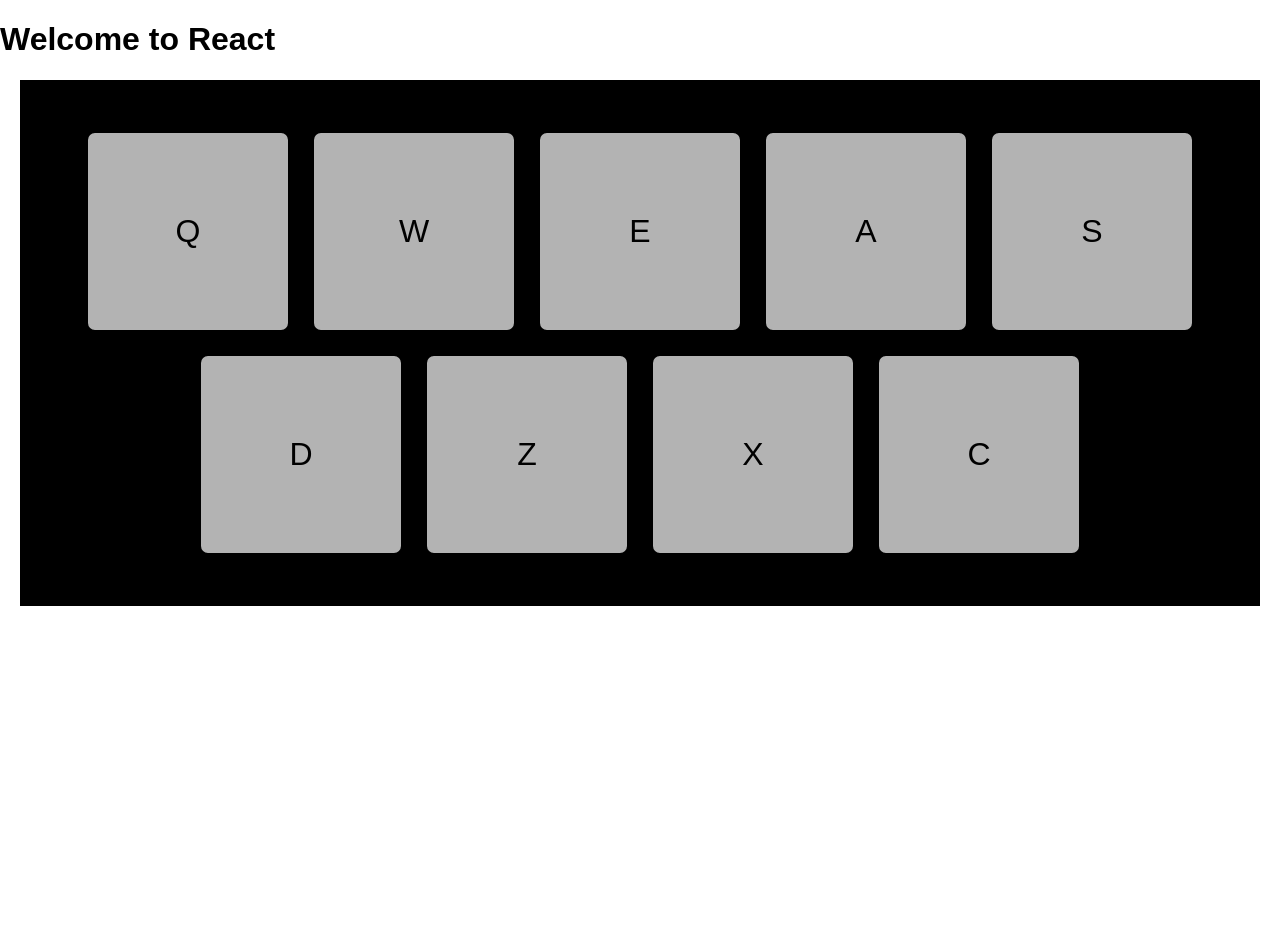
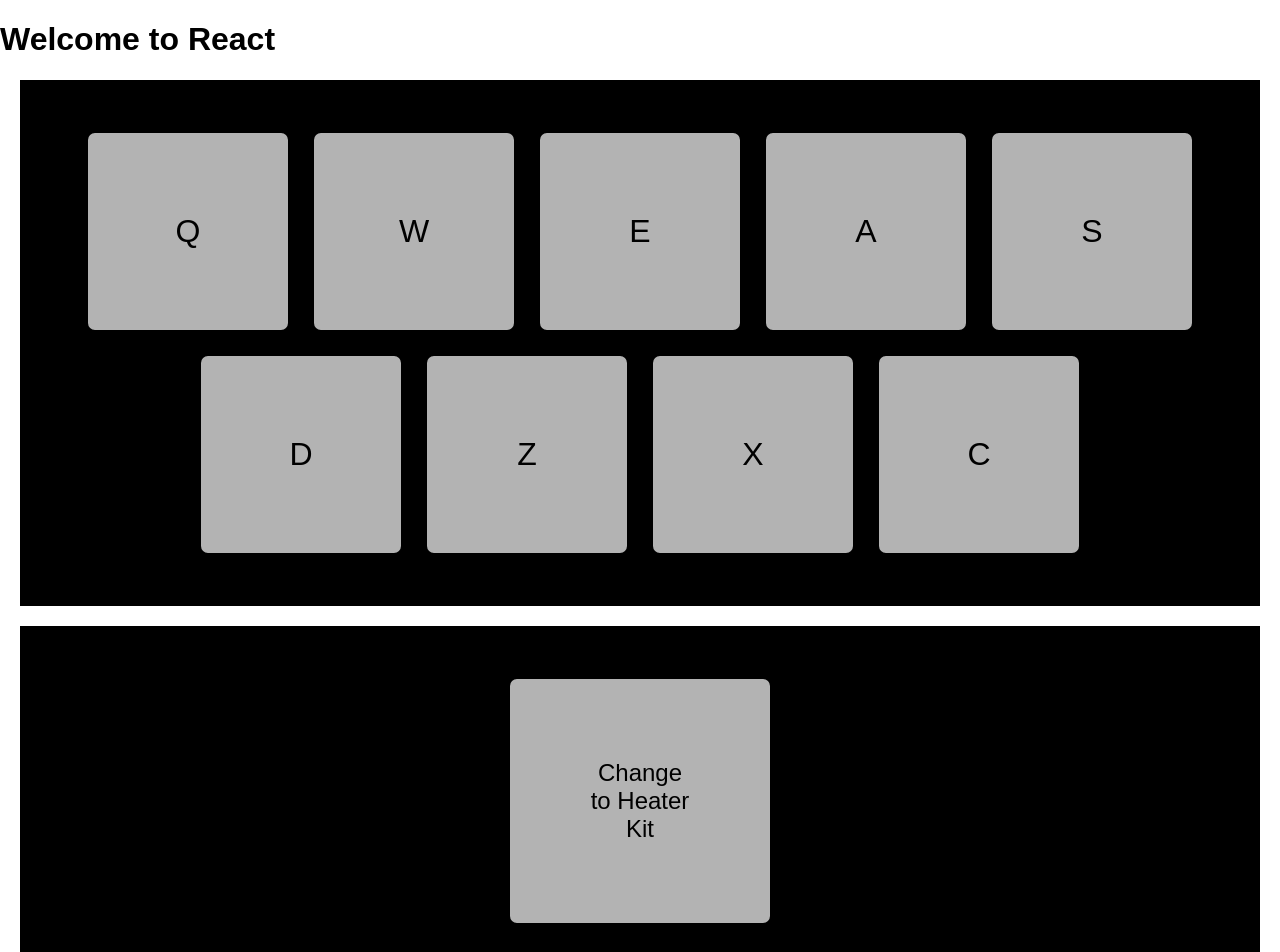
Before and after one commit to jriall/react-drum-machine, a React (Create React App) app: page / in a window 1280 px wide. Shown: the top 952 px of the page. Before the commit the page ends 800 px from the top, so only its background shows below. Built offline with nearby package versions, Linux system fonts and the light colour scheme.

Commit message:
added toggle sound set button

```diff
--- a/src/components/ToggleSound.js
+++ b/src/components/ToggleSound.js
@@ -1,8 +1,10 @@
 import React from 'react';
 
-const ToggleSound = () => {
+const ToggleSound = (props) => {
   return (
-
+    <li className="toggle-sound">
+      {props.toggled === true ? "Change to Heater Kit" : "Change to Smooth Piano Kit"}
+    </li>
   );
 };
 
--- a/src/containers/App.js
+++ b/src/containers/App.js
@@ -1,10 +1,13 @@
 import React, { Component } from "react";
 import SoundButtonsContainer from "./SoundButtonsContainer";
+import Controls from "./Controls";
 
 class App extends Component {
   constructor(props) {
     super(props);
     this.state = {
+      toggleSet: true,
+      soundSet: {
         heaterKit: [
           {
             name: "Heater-1",
@@ -60,7 +63,64 @@ class App extends Component {
             keyChar: "C",
             src: "../assets/sounds/heater-kit/9-Cev_H2.mp3"
           }
+        ],
+        smoothPianoKit: [
+          {
+            name: "Chord_1",
+            keyCode: 81,
+            keyChar: "Q",
+            src: "../assets/sounds/smooth-piano-kit/1-Chord_1.mp3"
+          },
+          {
+            name: "Chord_2",
+            keyCode: 87,
+            keyChar: "W",
+            src: "../assets/sounds/smooth-piano-kit/2-Chord_2.mp3"
+          },
+          {
+            name: "Chord_3",
+            keyCode: 69,
+            keyChar: "E",
+            src: "../assets/sounds/smooth-piano-kit/3-Chord_3.mp3"
+          },
+          {
+            name: "Shaker",
+            keyCode: 65,
+            keyChar: "A",
+            src: "../assets/sounds/smooth-piano-kit/4-Give_us_a_light.mp3"
+          },
+          {
+            name: "Open-HH",
+            keyCode: 83,
+            keyChar: "S",
+            src: "../assets/sounds/smooth-piano-kit/5-Dry_Ohh.mp3"
+          },
+          {
+            name: "Closed-HH",
+            keyCode: 68,
+            keyChar: "D",
+            src: "../assets/sounds/smooth-piano-kit/6-Bld_H1.mp3"
+          },
+          {
+            name: "Punchy-Kick",
+            keyCode: 90,
+            keyChar: "Z",
+            src: "../assets/sounds/smooth-piano-kit/7-punchy_kick_1.mp3"
+          },
+          {
+            name: "Side-Stick",
+            keyCode: 88,
+            keyChar: "X",
+            src: "../assets/sounds/smooth-piano-kit/8-side_stick_1.mp3"
+          },
+          {
+            name: "Snare",
+            keyCode: 67,
+            keyChar: "C",
+            src: "../assets/sounds/smooth-piano-kit/9-Brk_Snr.mp3"
+          }
         ]
+      }
     };
   }
 
@@ -68,7 +128,8 @@ class App extends Component {
     return (
       <div className="app">
         <h1 className="App-title">Welcome to React</h1>
-        <SoundButtonsContainer sounds={this.state.heaterKit}/>
+        <SoundButtonsContainer sounds={this.state.soundSet} toggled={this.state.toggleSet} />
+        <Controls toggled={this.state.toggleSet} />
       </div>
     );
   }
--- a/src/containers/Controls.js
+++ b/src/containers/Controls.js
@@ -1,8 +1,11 @@
 import React from 'react';
+import ToggleSound from '../components/ToggleSound';
 
-const Controls = () => {
+const Controls = (props) => {
   return (
-
+    <ul className="controls">
+      <ToggleSound toggled={props.toggled}/>
+    </ul>
   );
 };
 
--- a/src/containers/SoundButtonsContainer.js
+++ b/src/containers/SoundButtonsContainer.js
@@ -1,15 +1,14 @@
-import React from 'react';
-import SoundButton from '../components/SoundButton';
+import React from "react";
+import SoundButton from "../components/SoundButton";
 
-const SoundButtonsContainer = (props) => {
-  const soundButtons = props.sounds.map(a=>{
-    return <SoundButton soundName={a.keyChar} key={a.keyCode}/>
+const SoundButtonsContainer = props => {
+  //determines which soundset to us
+  let soundSet = !props.toggled ? props.sounds.heaterKit : props.sounds.smoothPianoKit;
+  //display the button set
+  const soundButtons = soundSet.map(a => {
+    return <SoundButton soundName={a.keyChar} key={a.keyCode} />;
   });
-  return (
-    <ul className="sound-buttons-container">
-      {soundButtons}
-    </ul>
-  );
+  return <ul className="sound-buttons-container">{soundButtons}</ul>;
 };
 
 export default SoundButtonsContainer;
--- a/src/style/style.css
+++ b/src/style/style.css
@@ -23,3 +23,23 @@ body {
   padding: 40px;
   margin: 20px;
 }
+
+.toggle-sound {
+  background-color: #B3B3B3;
+  border: 3px solid black;
+  border-radius: 10px;
+  width: 100px;
+  text-align: center;
+  padding: 80px 80px 80px 80px;
+  font-size: 150%;
+  display: inline-block;
+  margin: 10px;
+  cursor: pointer;
+}
+
+.controls {
+  background-color: black;
+  text-align: center;
+  padding: 40px;
+  margin: 20px;
+}
```
Lines whose indentation alone changed are shown as unchanged.
